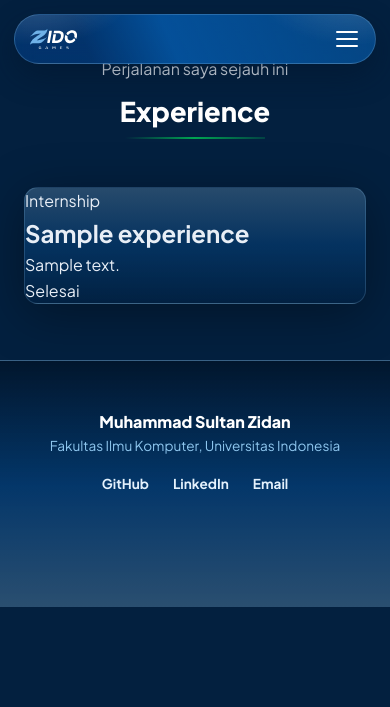
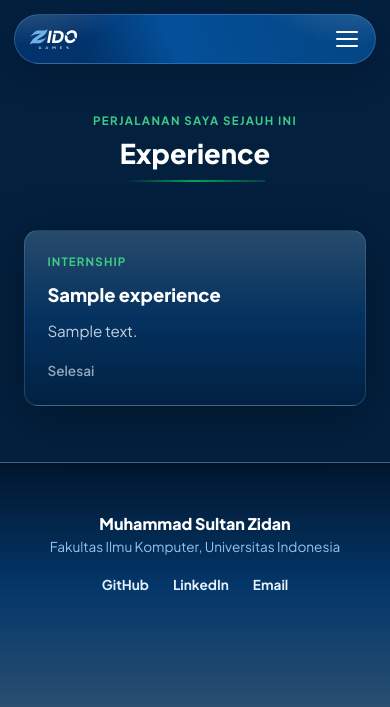
Before and after one commit to zidanristek/myportofolio, a Django app: page /experience/ in a window 390 px wide. Shown: the top 707 px of the page. Run offline with Django 5.2, Linux system fonts and the light colour scheme; tables that the repository leaves empty hold one stand-in row (values such as "Sample post").

Commit message:
style(css): style experience cards

```diff
--- a/static/css/style.css
+++ b/static/css/style.css
@@ -905,116 +905,89 @@ body.menu-open {
 /* ==========================================================================
    Experience
 
-   Zigzag di sekitar sumbu tengah. Penanda butir ganjil duduk 4rem di kiri
-   sumbu, butir genap 4rem di kanannya, jadi selisihnya 8rem. Garis miring
-   tiap butir membentang persis 8rem itu, dari penandanya sendiri ke penanda
-   butir berikutnya. Karena butir bersentuhan tanpa margin, tinggi butir sama
-   dengan jarak antar penanda, jadi sudut miringnya menyesuaikan sendiri.
+   Kartunya meminjam .card dari Archive Projects supaya kedua halaman terasa
+   satu situs. Statusnya didorong ke dasar kartu dengan margin-top otomatis,
+   trik yang sama dipakai daftar tag di kartu proyek, jadi baris bawahnya
+   tetap rata walau panjang deskripsinya berbeda-beda.
    ========================================================================== */
 
-.timeline {
-    position: relative;
-    list-style: none;
+/* Halaman ini tidak punya hero yang menyelipkan diri di bawah navbar, jadi
+   ruang untuk navbar disediakan sendiri. */
+
+.experience-section {
+    padding-top: 8rem;
 }
 
-.tl-item {
-    position: relative;
-    width: 50%;
-    min-height: 7rem;
-    padding: 0 5.5rem 2rem 0;
-    text-align: right;
-}
-
-.tl-item:nth-child(even) {
-    margin-left: 50%;
-    padding: 0 0 2rem 5.5rem;
-    text-align: left;
-}
-
-.tl-item:last-child {
-    min-height: 0;
-    padding-bottom: 0;
-}
-
-.tl-item::before {
-    content: "";
-    position: absolute;
-    z-index: 2;
-    top: 1.25rem;
-    right: 4rem;
-    margin-right: -6.5px;
-    width: 13px;
-    height: 13px;
-    border-radius: 50%;
-    background: var(--bg-main);
-    border: 2px solid var(--green-400);
-    transition: background-color 0.2s ease, transform 0.2s ease;
-}
-
-.tl-item:nth-child(even)::before {
-    right: auto;
-    left: 4rem;
-    margin-right: 0;
-    margin-left: -6.5px;
-}
-
-.tl-item:hover::before {
-    background: var(--green-400);
-    transform: scale(1.3);
-}
-
-/* Garis miring dibuat dari gradasi diagonal, bukan border, supaya sudutnya
-   ikut berubah mengikuti tinggi butir tanpa perlu tahu tingginya. */
-
-.tl-item::after {
-    content: "";
-    position: absolute;
-    z-index: 1;
-    top: 1.65rem;
-    right: 0;
-    width: 8rem;
-    height: 100%;
-    margin-right: -4rem;
-    background: linear-gradient(to bottom left,
-        transparent calc(50% - 0.9px),
-        rgba(143, 199, 239, 0.45) calc(50% - 0.9px),
-        rgba(143, 199, 239, 0.45) calc(50% + 0.9px),
-        transparent calc(50% + 0.9px));
-}
-
-.tl-item:nth-child(even)::after {
-    right: auto;
-    left: 0;
-    margin-right: 0;
-    margin-left: -4rem;
-    background: linear-gradient(to bottom right,
-        transparent calc(50% - 0.9px),
-        rgba(143, 199, 239, 0.45) calc(50% - 0.9px),
-        rgba(143, 199, 239, 0.45) calc(50% + 0.9px),
-        transparent calc(50% + 0.9px));
-}
-
-.tl-item:last-child::after {
-    display: none;
-}
-
-.tl-year {
+.section-kicker {
     font-size: 0.72rem;
     font-weight: 700;
     letter-spacing: 0.12em;
+    text-transform: uppercase;
     color: var(--green-400);
 }
 
-.tl-title {
-    font-size: 1.05rem;
+.experience-section .section-title {
+    margin-top: 0.5rem;
+}
+
+.experience-grid {
+    display: grid;
+    grid-template-columns: repeat(auto-fit, minmax(280px, 1fr));
+    gap: 1.25rem;
+}
+
+.experience-card {
+    display: flex;
+    flex-direction: column;
+    padding: 1.4rem;
+    transition: transform 0.2s ease, border-color 0.2s ease;
+}
+
+.experience-card:hover {
+    transform: translateY(-4px);
+    border-color: rgba(63, 203, 132, 0.55);
+}
+
+/* Label kategori datang dari get_category_display, jadi huruf besarnya
+   diurus CSS. Kalau ditulis kapital di template, nilainya tidak lagi cocok
+   dengan yang dikirim model. */
+
+.experience-category {
+    font-size: 0.72rem;
+    font-weight: 700;
+    letter-spacing: 0.1em;
+    text-transform: uppercase;
+    color: var(--green-400);
+}
+
+.experience-card h2 {
+    margin: 0.5rem 0 0.6rem;
+    font-size: 1.15rem;
     font-weight: 800;
     color: var(--n-100);
-    margin: 0.15rem 0 0.2rem;
 }
 
-.tl-where {
-    font-size: 0.9rem;
+.experience-description,
+.empty-state {
+    font-size: 0.95rem;
     color: var(--n-300);
+}
+
+.experience-status {
+    margin-top: auto;
+    padding-top: 1.1rem;
+    font-size: 0.85rem;
+    font-weight: 600;
+    color: var(--n-400);
+}
+
+.experience-status.is-ongoing {
+    color: var(--green-400);
+}
+
+.empty-state {
+    grid-column: 1 / -1;
+    text-align: center;
 }
 
 /* ==========================================================================
@@ -1172,56 +1145,15 @@ body.menu-open {
     .social {
         justify-content: center;
     }
-
-    /* Linimasa: satu rel lurus di tengah, semua teks rata tengah */
-    /* Teks rata tengah, jadi rel tidak boleh membentang penuh atau dia akan
-       menembus tulisan. Penanda dan potongan relnya duduk di sela antar butir. */
-    .tl-item,
-    .tl-item:nth-child(even) {
-        width: 100%;
-        min-height: 0;
-        margin-left: 0;
-        padding: 0 0 3rem;
-        text-align: center;
-    }
-
-    .tl-item:last-child {
-        padding-bottom: 0;
-    }
-
-    /* Butir terakhir tidak perlu penanda, tidak ada yang menyusul */
-    .tl-item:last-child::before {
-        display: none;
-    }
-
-    .tl-item::before,
-    .tl-item:nth-child(even)::before {
-        top: auto;
-        bottom: 1.35rem;
-        left: 50%;
-        right: auto;
-        margin-left: -6.5px;
-        margin-right: 0;
-    }
-
-    .tl-item::after,
-    .tl-item:nth-child(even)::after {
-        top: auto;
-        right: auto;
-        bottom: 0;
-        left: 50%;
-        width: 2px;
-        height: 1rem;
-        margin-left: -1px;
-        margin-right: 0;
-        background: rgba(143, 199, 239, 0.4);
-    }
-
 }
 
 @media (max-width: 760px) {
     .section {
         padding: 3.5rem 0;
+    }
+
+    .experience-section {
+        padding-top: 7rem;
     }
 
     /* Navbar tetap satu baris. Tautannya digeser sendiri kalau tidak muat,
```
